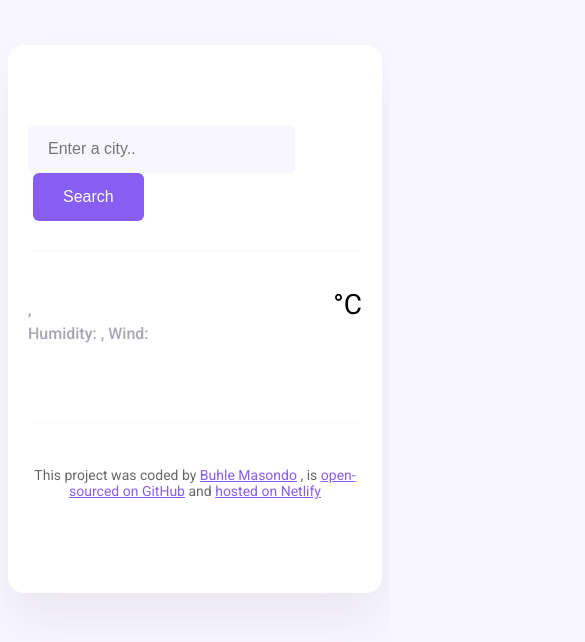
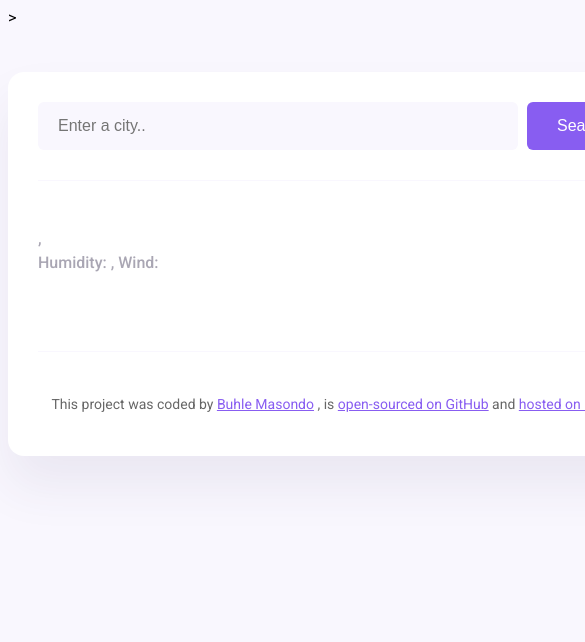
Before and after one commit to Buhle-Masondo/my-weather-project, a plain HTML site: page index.html in a window 390 px wide. Shown: the top 642 px of the page, 585 px wide, since content can reach past the window. Drawn offline with nearby package versions, Linux system fonts and the light colour scheme; no server answers.

Commit message:
updated styles.css

```diff
--- a/src/styles.css
+++ b/src/styles.css
@@ -10,17 +10,13 @@ a {
 .weather-app {
   background: white;
   max-width: 600px;
+  width: 200%;
   margin: 45px auto;
   box-shadow: 0 30px 50px rgba(65, 50, 100, 0.08);
   border-radius: 16px;
   padding: 30px;
 }
 
-@media (max-width: 900px) {
-  .weather-app {
-    padding: 80px 20px;
-  }
-}
 header {
   border-bottom: 1px solid #f9f7fe;
   padding: 0 0 30px 0;
```
Also changed, not shown: index.html (+2 -0 lines).
